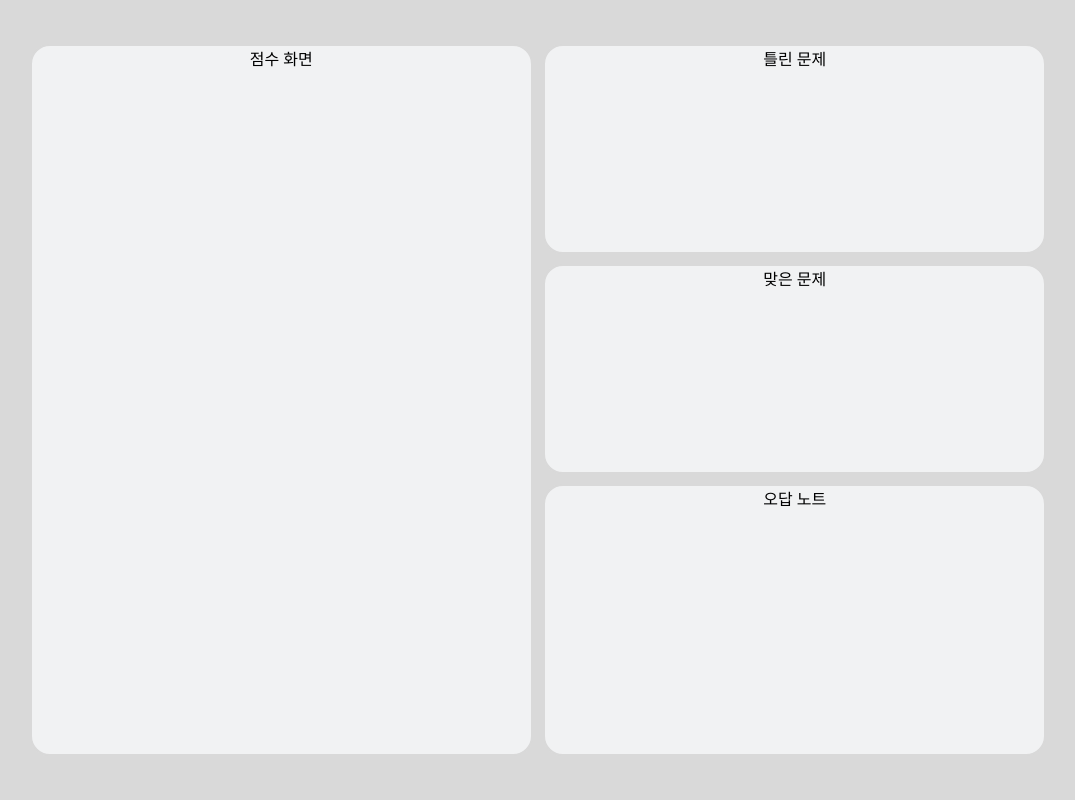
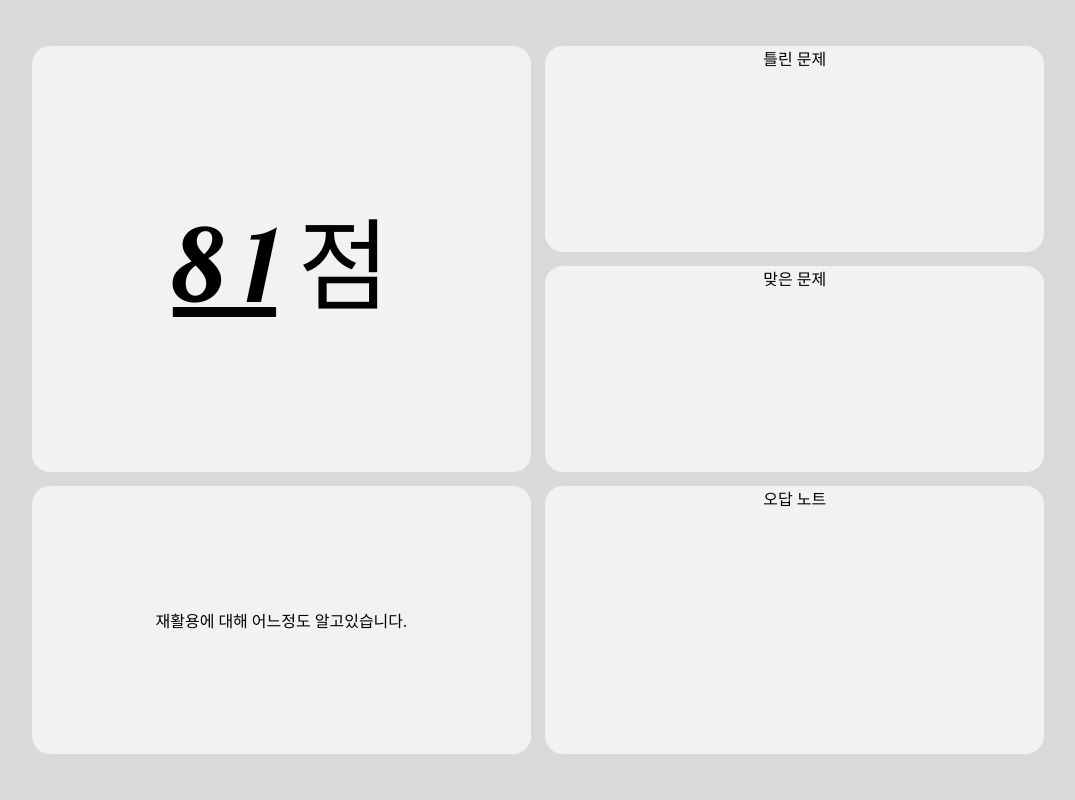
Before and after one commit to LiveEasyStreet/FinalProject, a Spring Boot app: page /quiz/score in a window 1280 px wide. Shown: the whole page, without its empty margins (112-1187 px from the left). Run offline with Spring Boot 4, Linux system fonts and the light colour scheme.

Commit message:
:타입: : 테스트 화면
Issues: #2

```diff
--- a/src/main/resources/static/css/QuizMain.css
+++ b/src/main/resources/static/css/QuizMain.css
@@ -26,12 +26,12 @@
 }
 
 .quiz_main_item1 {
-    background-color: #F5904B;
+    background-color: #f1f2f3;
     grid-area: a;
     display: flex;
 }
 
 .quiz_main_item2 {
-    background-color: #02D7C5;
+    background-color: #f1f2f3;
     grid-area: b;
 }
--- a/src/main/resources/static/css/Score.css
+++ b/src/main/resources/static/css/Score.css
@@ -1,3 +1,6 @@
+@import url('https://fonts.googleapis.com/css2?family=Lobster&display=swap');
+
+
 * {
     margin: 0px;
     padding: 0px;
@@ -25,7 +28,7 @@
 
 .score_container {
     display: grid;
-    grid-template-columns: repeat(4,1fr);
+    grid-template-columns: repeat(4, 1fr);
     grid-template-rows: 0.8fr 0.8fr 0.5fr 0.5fr;
     height: 90%;
     width: 80%;
@@ -35,14 +38,40 @@
     gap: 10px;
 }
 
+.score_context_score {
+    font-size: 100px;
+
+}
+
+.score_context_dot {
+    font-size: 100px;
+}
+
 .score_box {
     border: 2px solid #d9d9d9;
     background-color: #f1f2f3;
-    grid-row: 1 / 5;
+    grid-row: 1 / 3;
     grid-column: 1 / 3;
     width: 100%;
     height: 100%;
     border-radius: 20px;
+    display: flex;
+    justify-content: center;
+    align-items: center;
+    font-family: Lobster;
+}
+
+.score_result {
+    border: 2px solid #d9d9d9;
+    background-color: #f1f2f3;
+    grid-row: 3 / 5;
+    grid-column: 1 / 3;
+    width: 100%;
+    height: 100%;
+    border-radius: 20px;
+    display: flex;
+    justify-content: center;
+    align-items: center;
 }
 
 
@@ -58,7 +87,7 @@
     border-radius: 20px;
 }
 
-.incorrect_note{
+.incorrect_note {
     grid-row: 3 / 5;
     grid-column: 3 / 5;
     border-radius: 20px;
--- a/src/main/resources/templates/quiz/Score.html
+++ b/src/main/resources/templates/quiz/Score.html
@@ -12,7 +12,11 @@
 
 <div class="container">
     <div class="score_container">
-        <div class="score_box">점수 화면</div>
+        <div class="score_box">
+            <span class="score_context_score"><u>8&nbsp;1</u><span
+                    class="score_context_dot">&nbsp;점</span></span>
+        </div>
+        <div class="score_result"><p>재활용에 대해 어느정도 알고있습니다.</p></div>
         <div class="score_wrong_quiz">틀린 문제</div>
         <div class="score_correct_quiz">맞은 문제</div>
         <div class="incorrect_note">오답 노트</div>
```
